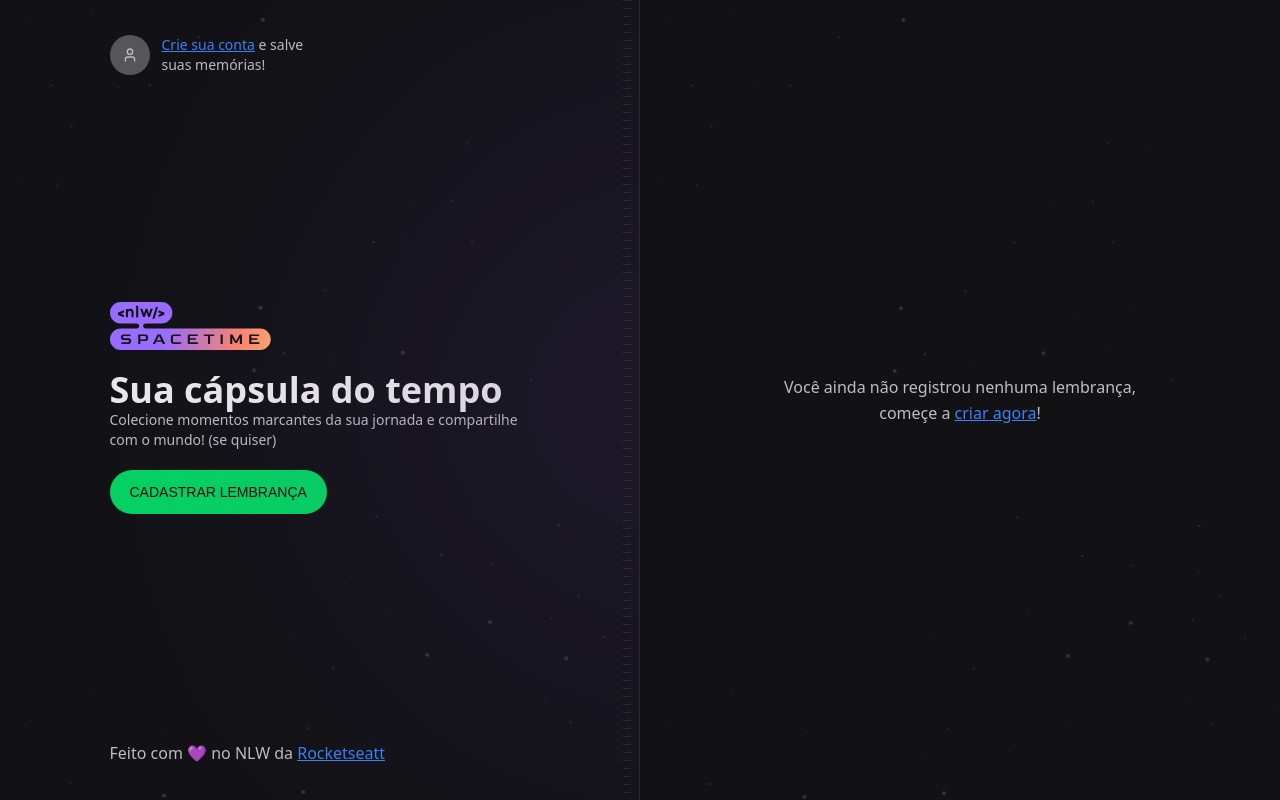
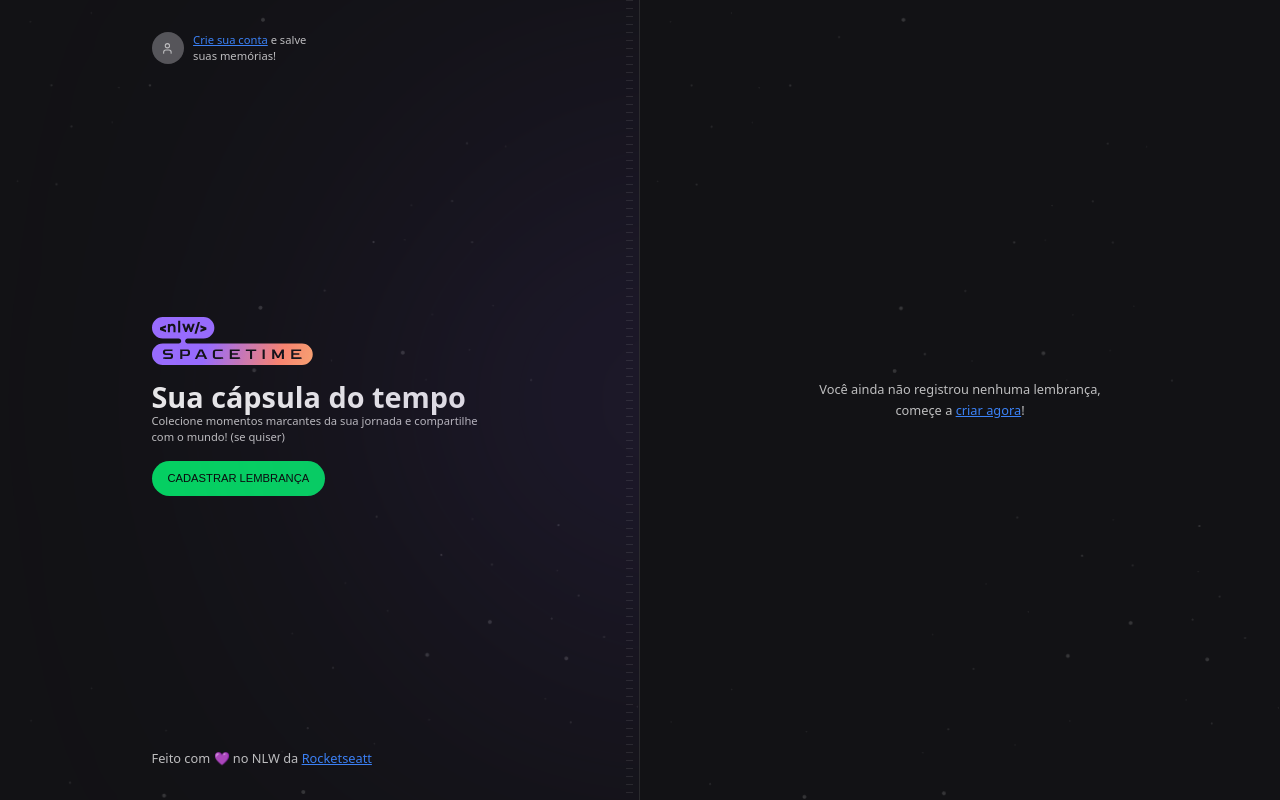
Before and after one commit to Cast01/nlw-space-time-NextJS, a Next.js app: page / in a window 1280 px wide. Built offline with nearby package versions, Linux system fonts and the light colour scheme; no server answers; a web font is replaced by a local one.

Commit message:
update: html font-size

```diff
--- a/src/app/globals.css
+++ b/src/app/globals.css
@@ -1,6 +1,10 @@
 @tailwind base;
 @tailwind components;
 @tailwind utilities;
+
+html {
+    font-size: 80%;
+}
 
 body {
     -webkit-font-smoothing: antialiased;
```
